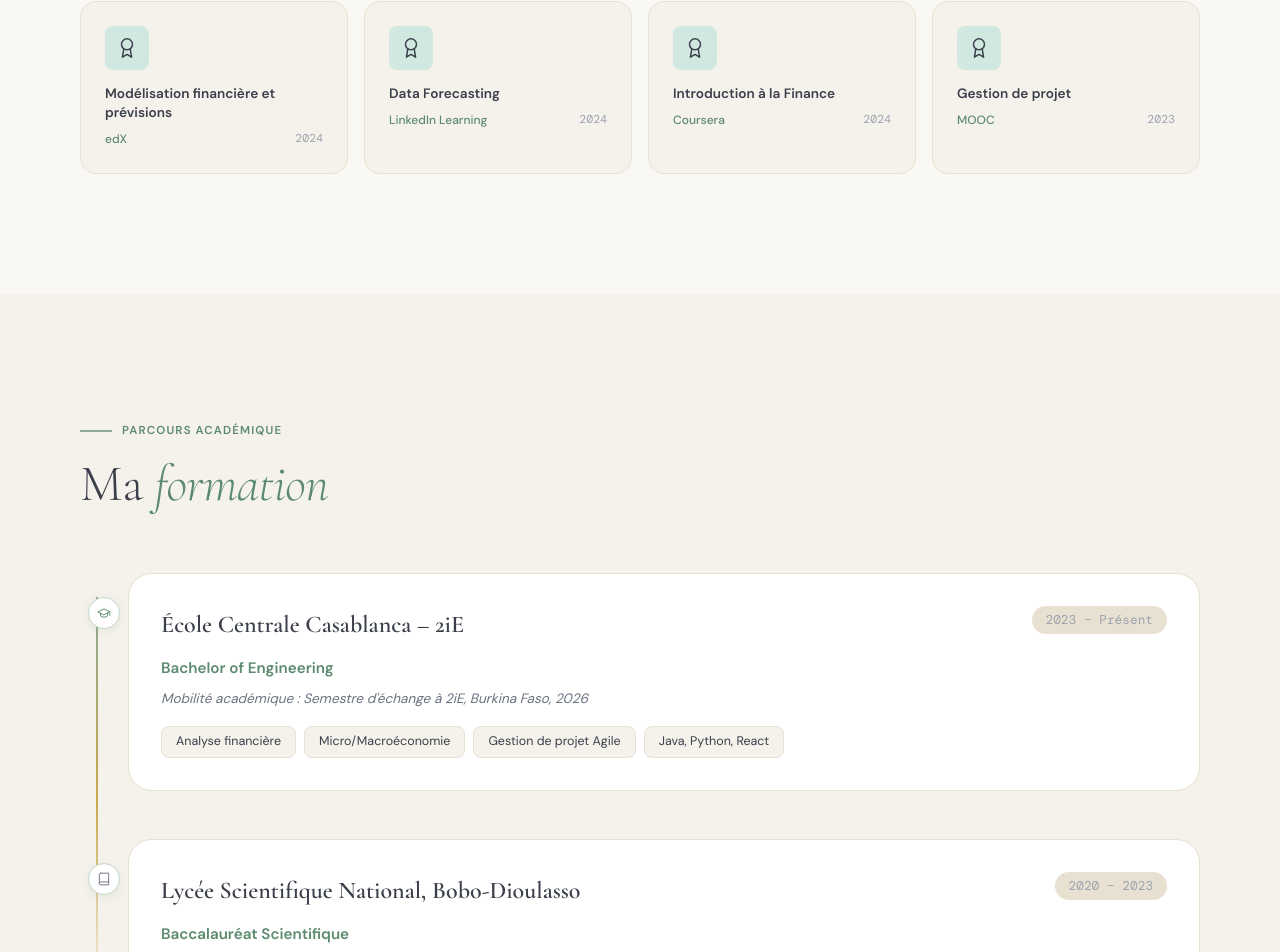
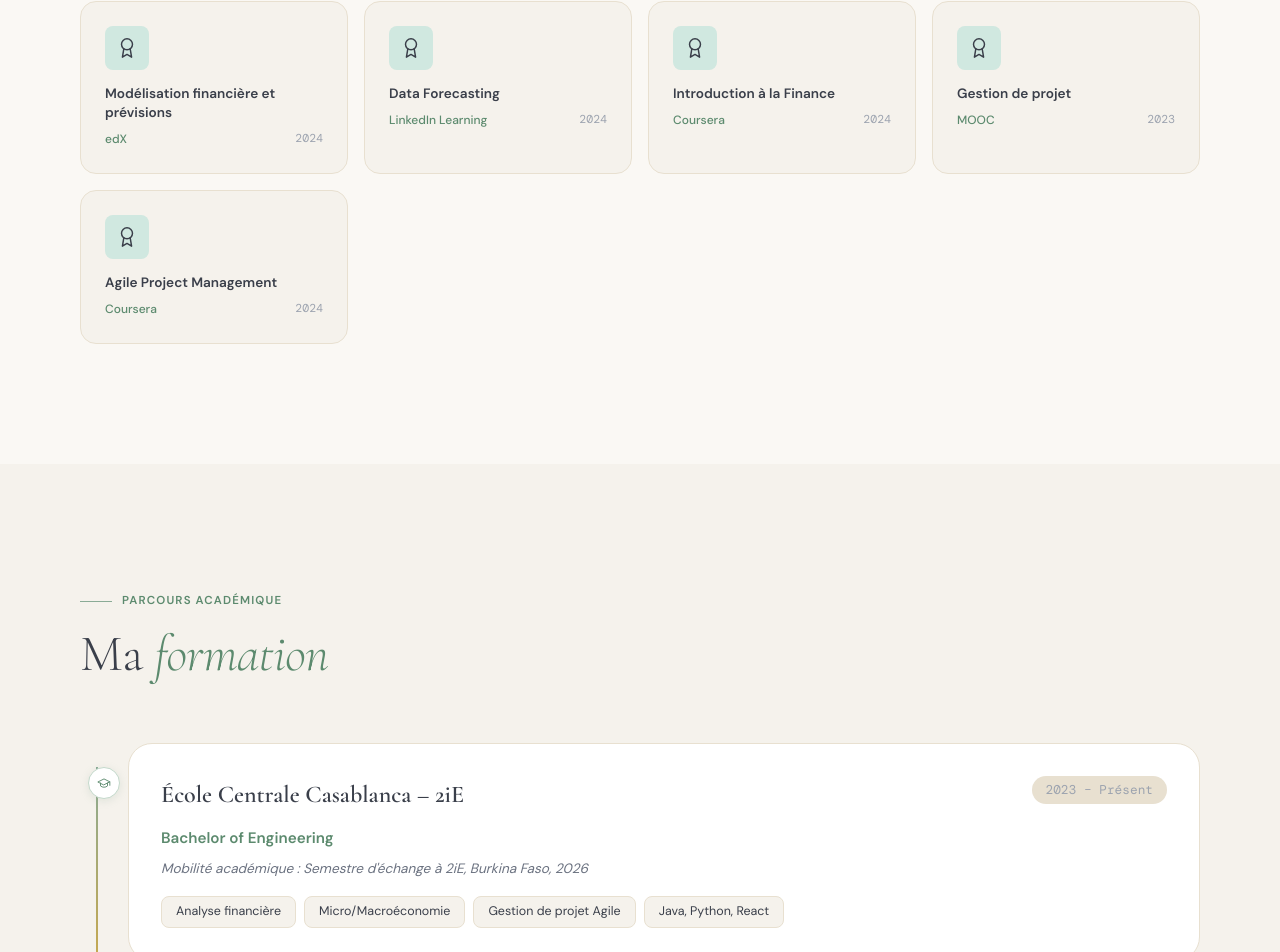
Before and after one commit to johannehasley-code/Portfolio_Johanne_Diessongo, a React (Vite) app: page / in a window 1280 px wide. Shown: the part 6953-7905 px from the top of the page. Built offline with nearby package versions, Linux system fonts and the light colour scheme.

Commit message:
Ajoute la certification Agile Project Management (Coursera)

```diff
--- a/src/data/portfolio.js
+++ b/src/data/portfolio.js
@@ -174,6 +174,7 @@ export const certifications = [
   { title: "Data Forecasting", org: "LinkedIn Learning", year: "2024" },
   { title: "Introduction à la Finance", org: "Coursera", year: "2024" },
   { title: "Gestion de projet", org: "MOOC", year: "2023", url: "/certifications/gestion-de-projet-mooc.pdf" },
+  { title: "Agile Project Management", org: "Coursera", year: "2024", url: "https://coursera.org/share/8868c1680ee8e855e4f02d718ef2385d" },
 ];
 
 export const qualities = ["Esprit d'équipe", "Leadership", "Rigueur analytique", "Adaptabilité", "Communication"];
```
